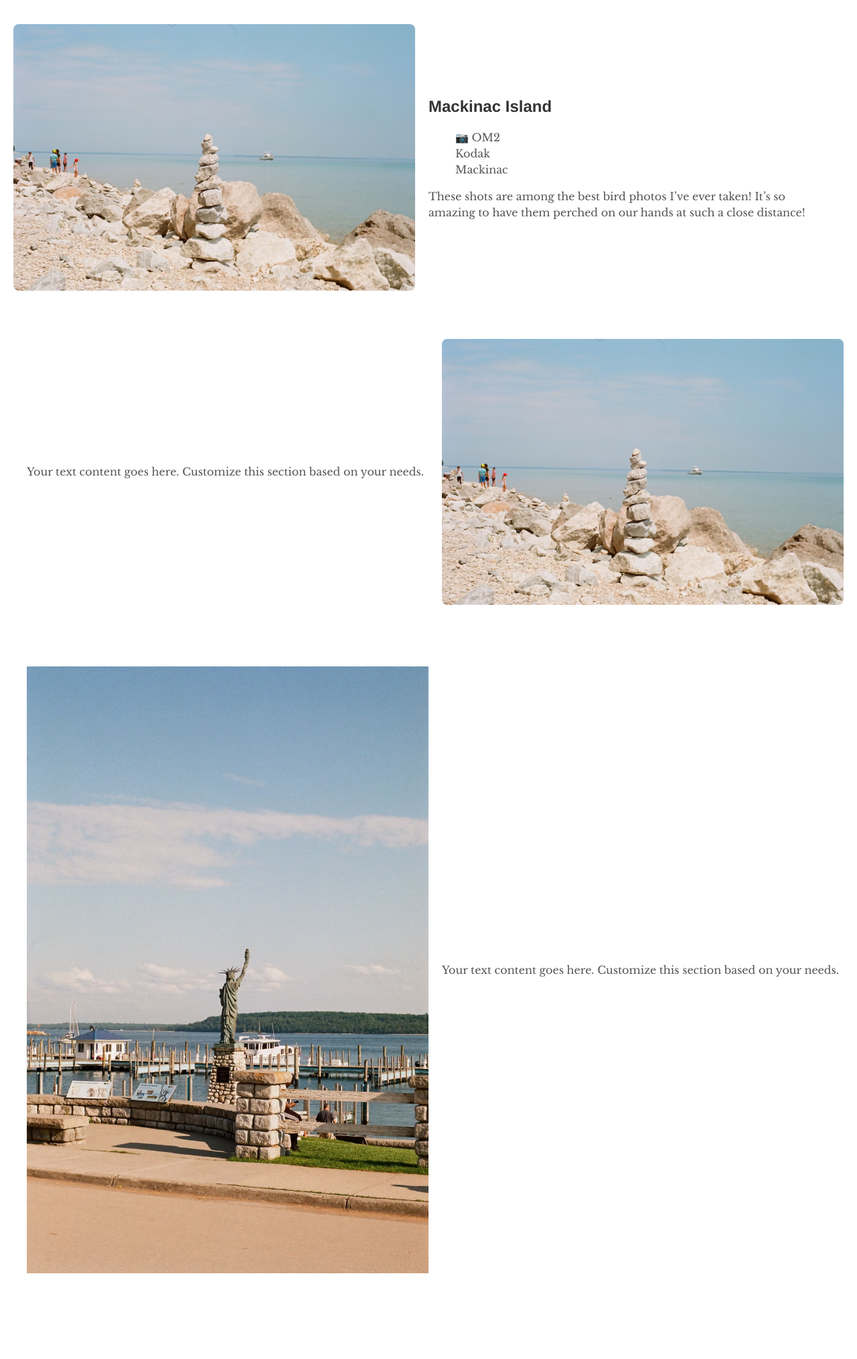
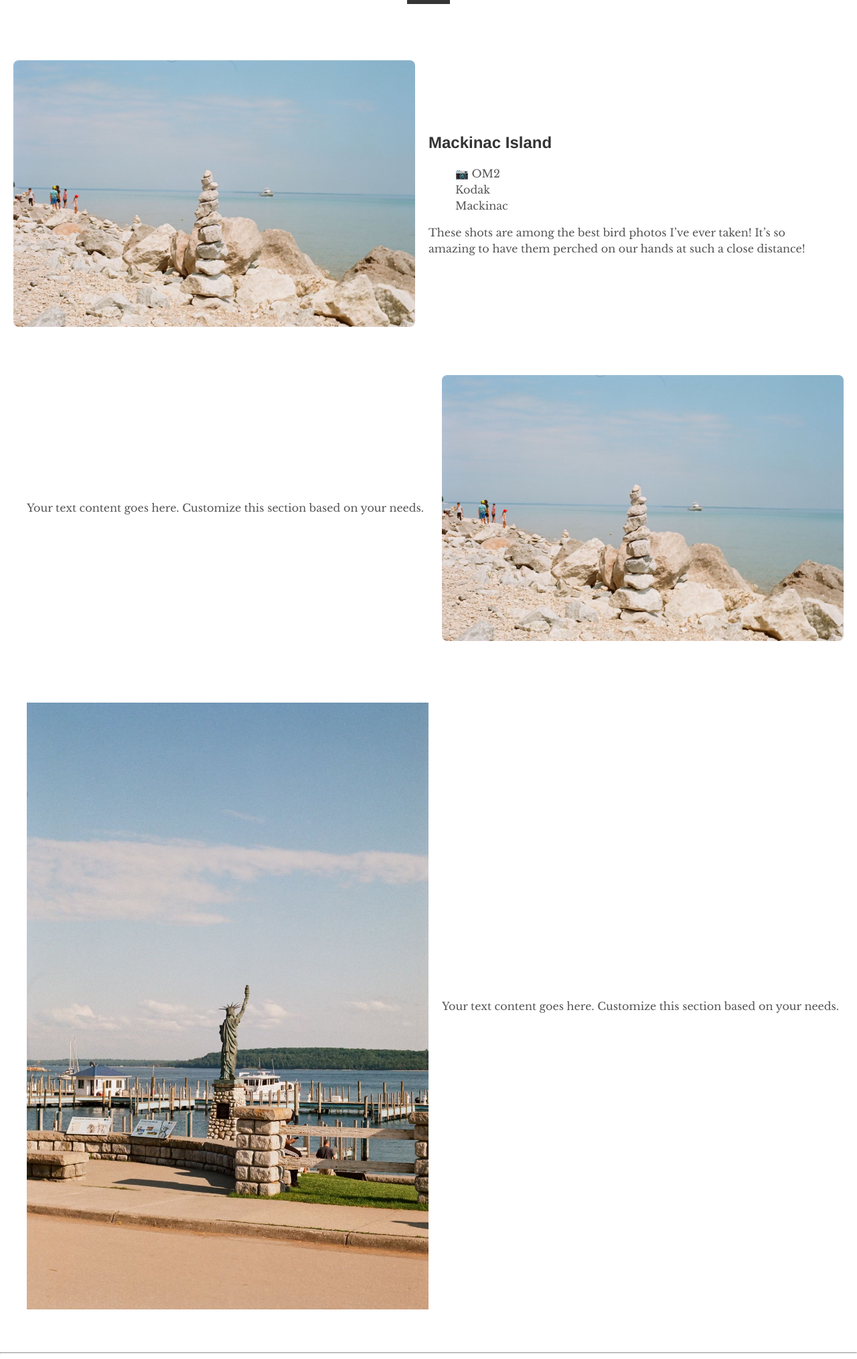
Before and after one commit to tunguyenthaison/tntmath, a Jekyll site: the page built from _photos/2023-12-16-lansing.md, in a window 1280 px wide. Shown: the whole page at 67% size. Built offline with Jekyll 4.4.1, drawn with Linux system fonts in a browser that asks for light colours; before the commit the page ends 1957 px from its top, so only the background shows below that.

Commit message:
update blog

```diff
--- a/_layouts/photo_post.html
+++ b/_layouts/photo_post.html
@@ -3,7 +3,7 @@
 
 {% include head.html %}
 
-{{ content }}
+
 
 <div class="post-info">
     <!-- <span>Written by</span>
@@ -17,7 +17,14 @@
       <br>
       <span>on&nbsp;</span><time datetime="{{ page.date }}">{{ page.date | date: "%B %d, %Y" }}</time>
     {% endif %}
-  </div>
+    <div class="post-line"></div>
+
+</div>
+
+{{ content }}
+
+<hr>
+
 
 </html>
 
--- a/_layouts/photos.html
+++ b/_layouts/photos.html
@@ -5,8 +5,9 @@ layout: default
 
 
 <div class="catalogue">
-    {% for post in site.photos %}
+    {% for post in site.photos reversed %}
         {{ post.output }}
+
     {% endfor %}
 
     {% for post in site.posts %}
```
Also changed, not shown: _posts/2024-01-02-ml-pde.md (+1 -0 lines).
